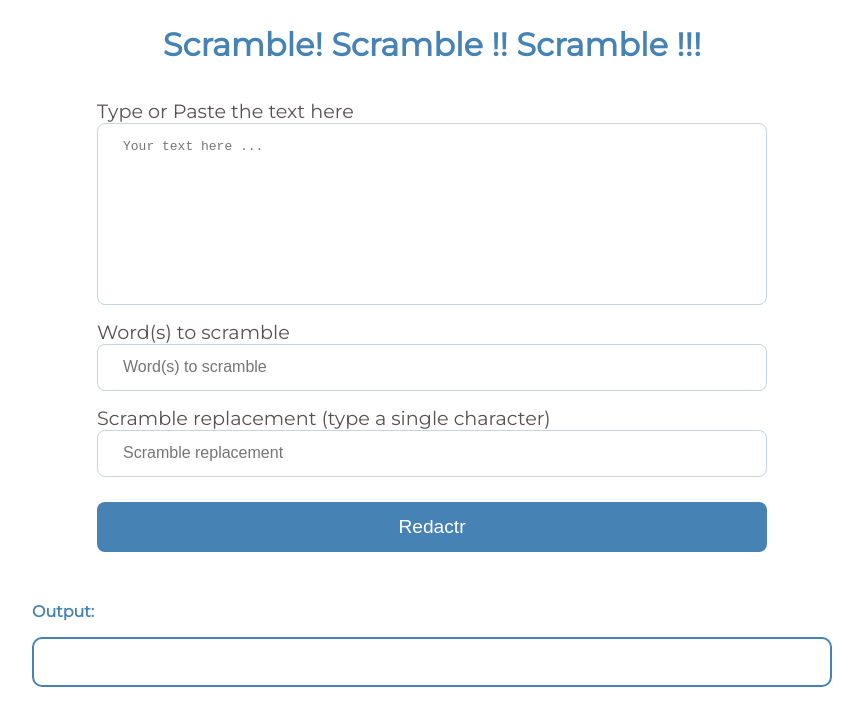
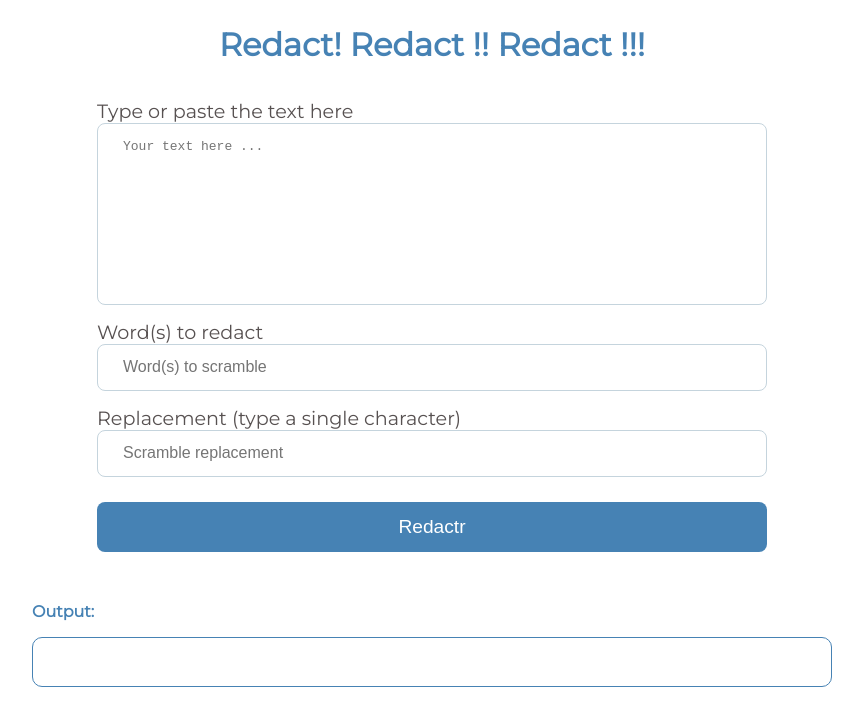
Before and after one commit to Christomesh/team-CodersNinja-redactr, a plain HTML site: page index.html in a window 1280 px wide. Shown: the whole page, without its empty margins (208-1071 px from the left). Drawn offline with Linux system fonts and the light colour scheme.

Commit message:
change scramble to redact

```diff
--- a/index.html
+++ b/index.html
@@ -4,16 +4,16 @@
     <meta charset="UTF-8">
     <meta http-equiv="X-UA-Compatible" content="IE=edge">
     <meta name="viewport" content="width=device-width, initial-scale=1.0">
-    <title>Name of chosen challenge</title>
+    <title>Redactr</title>
 
     <link rel="stylesheet" href="style.css">
 </head>
 <body>
     <main class="container">
-        <h1 class="form-heading">Scramble! Scramble !! Scramble !!!</h1>
+        <h1 class="form-heading">Redact! Redact !! Redact !!!</h1>
         <form action="" style="padding-top: 0px;" class="form">
             <div class="form_group">
-                <label for="text" class="form_group-label">Type or Paste the text here</label>
+                <label for="text" class="form_group-label">Type or paste the text here</label>
                 <textarea
                     name="text" id="text"
                     cols="30" rows="10"
@@ -22,7 +22,7 @@
 
             </div>
             <div class="form_group">
-                <label for="words-to-scamble" class="form_group-label">Word(s) to scramble</label>
+                <label for="words-to-scamble" class="form_group-label">Word(s) to redact</label>
                 <input
                     type="text" name="words-to-scamble"
                     id="words-to-scamble" class="words-to-scamble"
@@ -30,7 +30,7 @@
                 />
             </div>
             <div class="form_group">
-                <label for="scramble-replacement" class="form_group-label">Scramble replacement (type a single character)</label>
+                <label for="scramble-replacement" class="form_group-label">Replacement (type a single character)</label>
                 <input
                     type="text" name="scramble-replacement"
                     id="scramble-replacement" class="scramble-replacement"
--- a/style.css
+++ b/style.css
@@ -106,7 +106,7 @@ textarea, input:focus{
   padding: 1rem;
   min-height: 50px;
   border-radius: 10px;
-  border: 2px solid var(--misc-color);
+  border: 1px solid var(--misc-color);
 }
 
 @media (max-width: 840px) {
```
Also changed, not shown: 1 other file.
